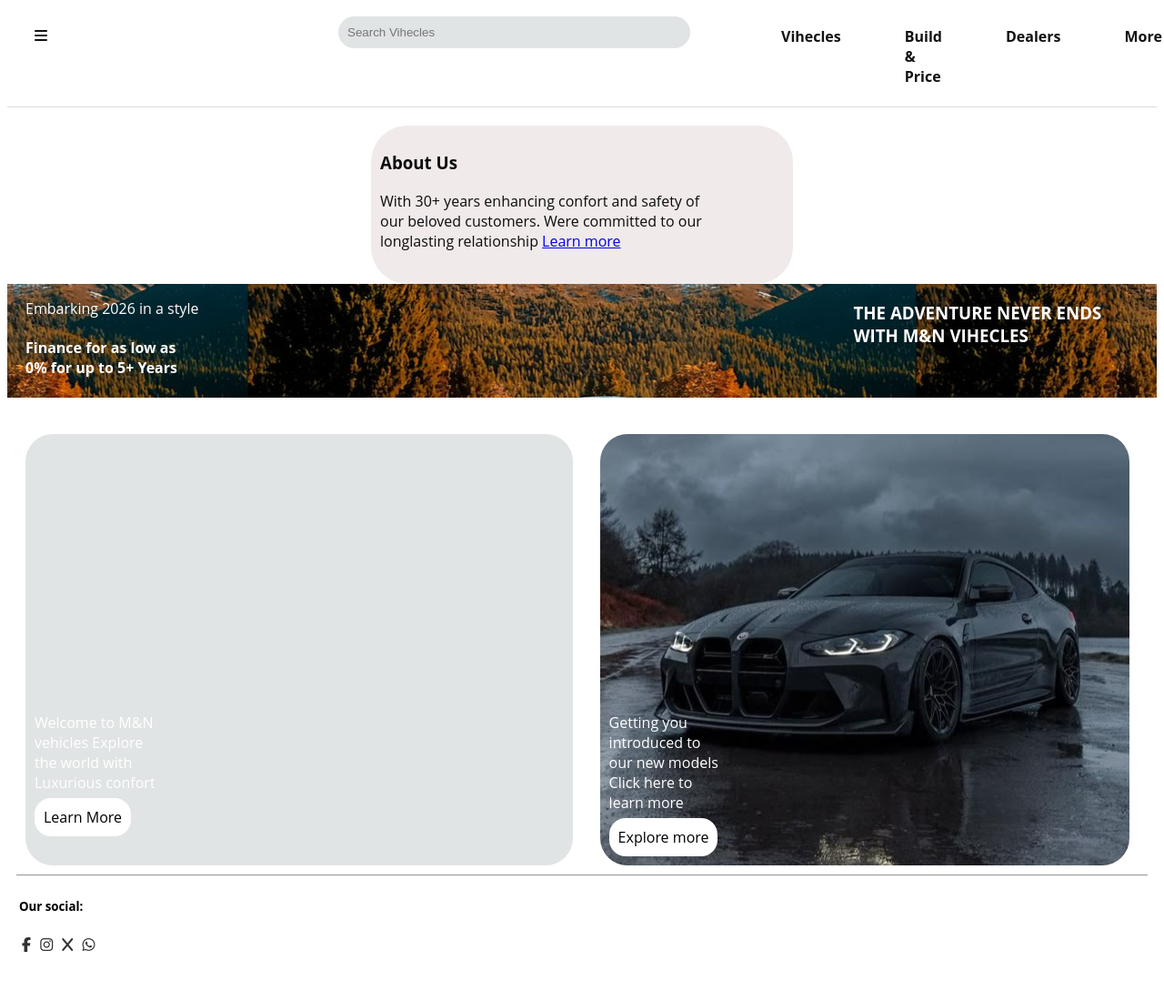
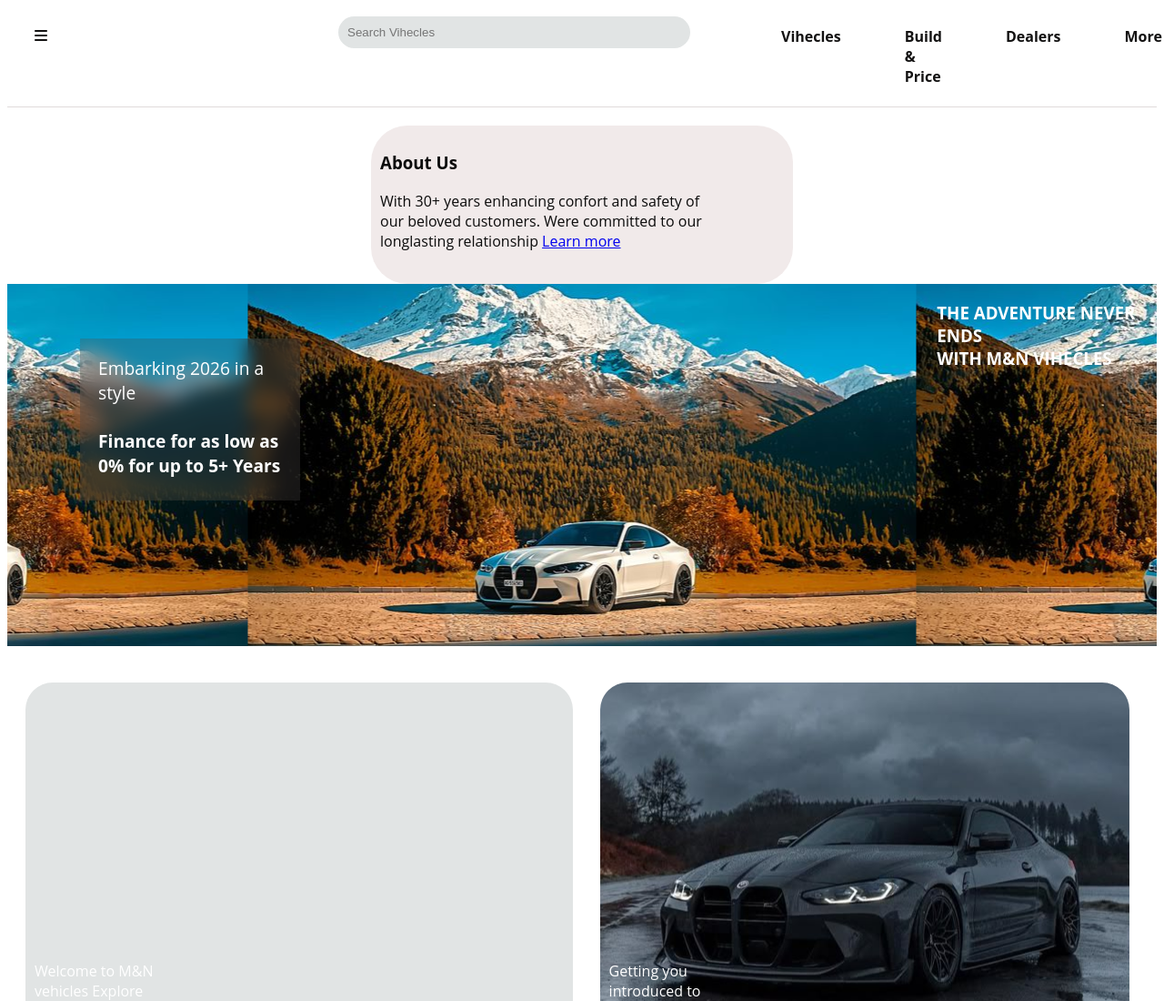
Before and after one commit to mnsengiyumva/Car-Dealership, a plain HTML site: page src/CarDealership.html in a window 1280 px wide. Shown: the top 1100 px of the page at 91% size. Before the commit the page ends 1062 px from the top, so only its background shows below. Drawn offline with Linux system fonts and the light colour scheme.

Commit message:
Day 7 Changes

```diff
--- a/src/CarDealership.CSS
+++ b/src/CarDealership.CSS
@@ -88,15 +88,25 @@ body{
 .page1{
     background-image: url(../Assets/Image6.jpg);
     background-position: center;
+
     display: flex;
-
+    padding-bottom: 130px;
 }
 .page2{
-    background-color: white transparent;
+    background-color: rgba(73, 69, 69, 0.3);
+    backdrop-filter: blur(10px);
+    -webkit-backdrop-filter: blur(10px);
+
     margin-right: 700px;
     padding-right: 20px;
     color: white;
     padding-left: 20px;
+    margin-left: 80px;
+    margin-top: 60px;
+    margin-bottom: 30px;
+    font-size: larger;
+
+
 
 }
 
```
